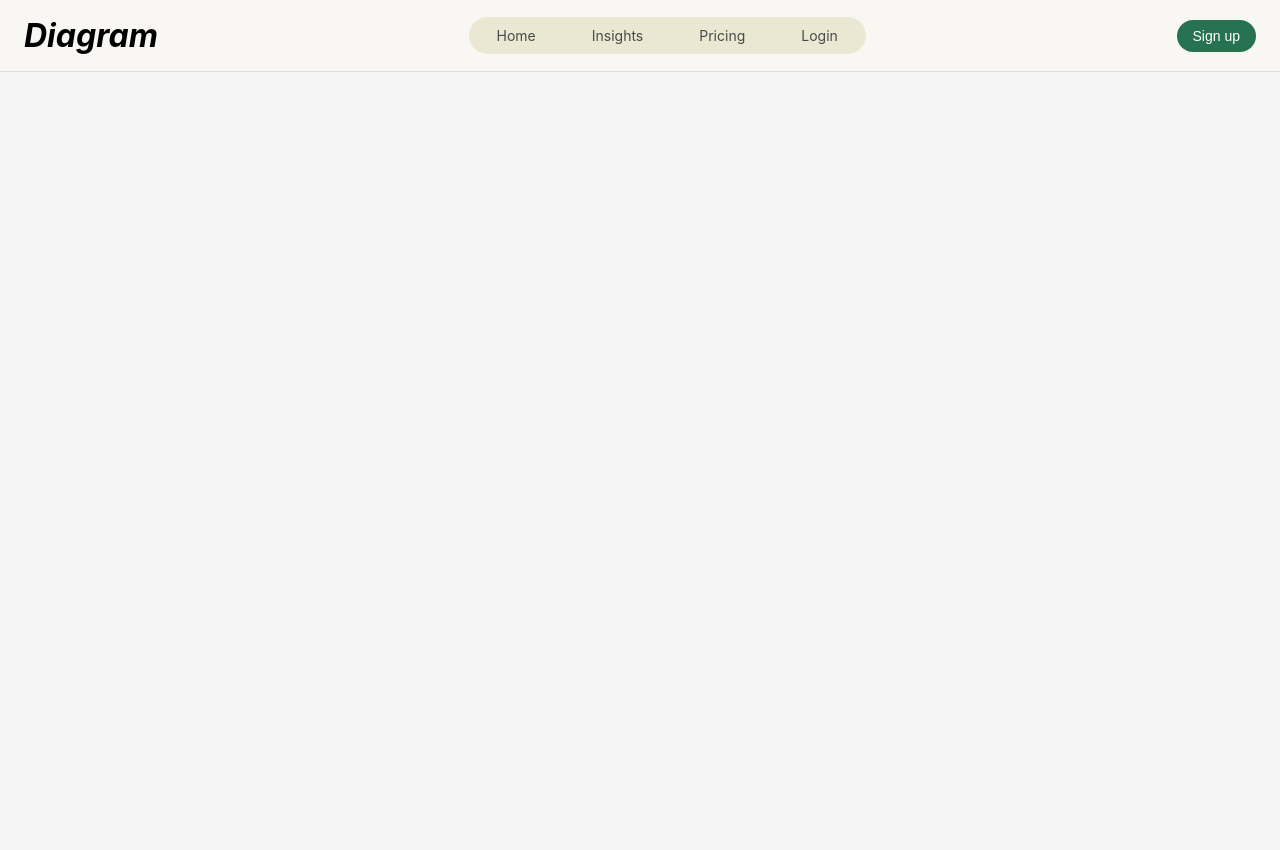
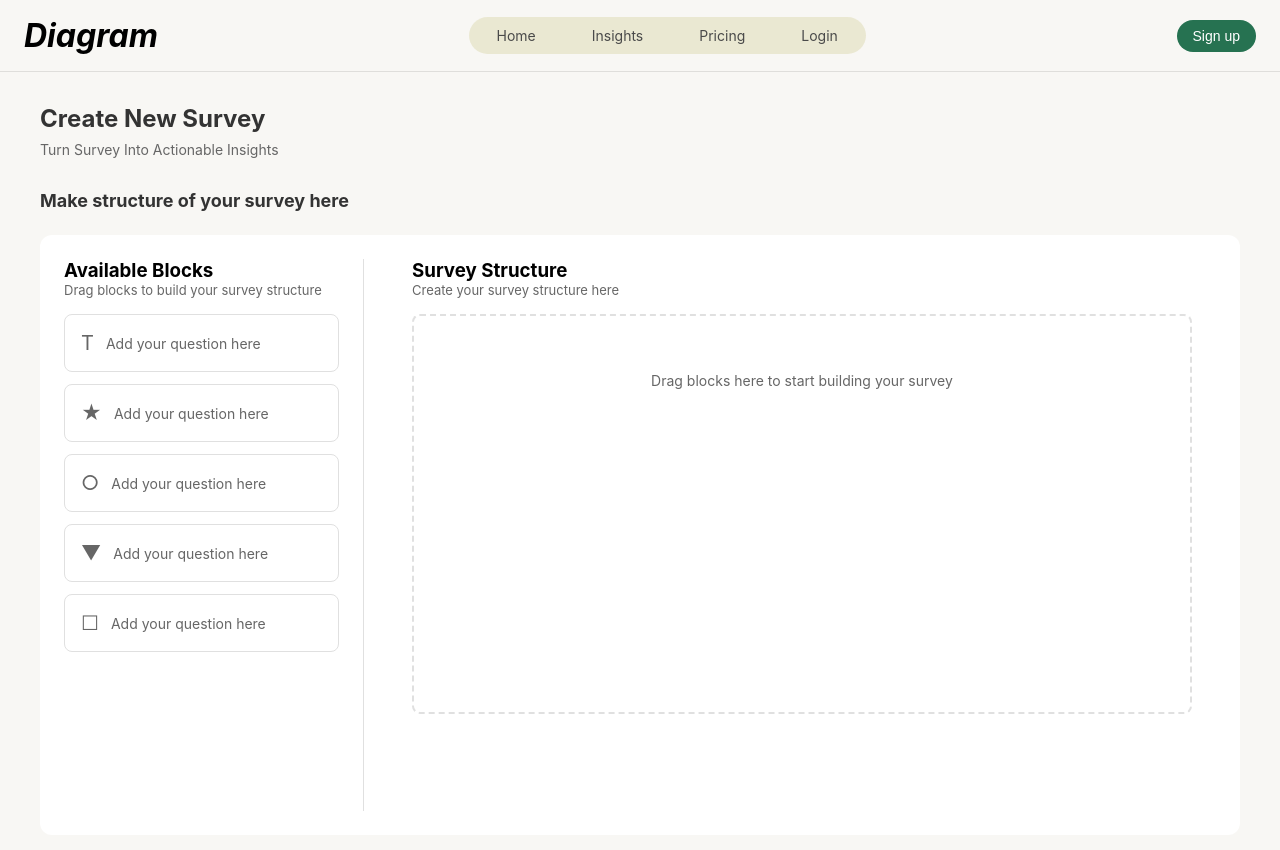
Before and after one commit to HaiderManzoor/wisdom_pro_f, a React (Create React App) app: page /survey-builder in a window 1280 px wide. Shown: the top 850 px of the page. Before the commit the page ends 800 px from the top, so only its background shows below. Built offline with nearby package versions, Linux system fonts and the light colour scheme.

Commit message:
adding survy functionality

```diff
--- a/package.json
+++ b/package.json
@@ -7,6 +7,7 @@
     "cookie": "^1.0.2",
     "cra-template": "1.2.0",
     "react": "^19.0.0",
+    "react-beautiful-dnd": "^13.1.1",
     "react-dom": "^19.0.0",
     "react-icons": "^5.4.0",
     "react-router-dom": "^7.1.3",
--- a/src/App.js
+++ b/src/App.js
@@ -1,30 +1,10 @@
-// import React from 'react';
-// import { BrowserRouter as Router, Routes, Route } from 'react-router-dom';
-// import Header from './components/Header/Header';
-// import Dashboard from './components/Dashboard/Dashboard';
-// import CreateSurvey from './components/CreateSurvey/CreateSurvey';
-
-// function App() {
-//   return (
-//     <Router>
-//       <div className="App">
-//         <Header />
-//         <Routes>
-//           <Route path="/" element={<Dashboard />} />
-//           <Route path="/create-survey" element={<CreateSurvey />} />
-//         </Routes>
-//       </div>
-//     </Router>
-//   );
-// }
-
-// export default App;
 import React from 'react';
 import { BrowserRouter as Router, Routes, Route } from 'react-router-dom';
 import Header from './components/Header/Header';
 import Dashboard from './components/Dashboard/Dashboard';
 import CreateSurvey from './components/CreateSurvey/CreateSurvey';
 import SurveyForm from './components/SurveyForm/SurveyForm';
+import SurveyBuilder from './components/SurveyBuilder/SurveyBuilder';
 
 function App() {
   return (
@@ -35,6 +15,7 @@ function App() {
           <Route path="/" element={<Dashboard />} />
           <Route path="/create-survey" element={<CreateSurvey />} />
           <Route path="/survey-form" element={<SurveyForm />} />
+          <Route path="/survey-builder" element={<SurveyBuilder />} />
         </Routes>
       </div>
     </Router>
--- a/src/components/CreateSurvey/CreateSurvey.js
+++ b/src/components/CreateSurvey/CreateSurvey.js
@@ -7,6 +7,10 @@ const CreateSurvey = () => {
 
   const handleStartFromScratch = () => {
     navigate('/survey-form');
+  };
+
+  const handleBuildWithAI = () => {
+    navigate('/survey-builder');
   };
 
   return (
@@ -25,14 +29,12 @@ const CreateSurvey = () => {
               </svg>
             </div>
             <h3>Start from scratch</h3>
-            <p>Begin with a blank survey or form. Then add your questions, text, and images</p>
+            <p>Create a survey form from scratch with our easy-to-use builder.</p>
           </div>
 
-          <div className="option-card">
-            <div className="icon">
-              <svg width="24" height="24" viewBox="0 0 24 24" fill="none">
-                <path d="M19 3H5C3.9 3 3 3.9 3 5v14c0 1.1.9 2 2 2h14c1.1 0 2-.9 2-2V5c0-1.1-.9-2-2-2zm-2 10h-4v4h-2v-4H7v-2h4V7h2v4h4v2z" fill="currentColor"/>
-              </svg>
+          <div className="option-card" onClick={handleBuildWithAI}>
+            <div className="icon-container">
+              <span className="plus-icon">+</span>
             </div>
             <h3>Build with AI</h3>
             <p>Type a short prompt. AI will create a tailored survey or a form just for you.</p>
--- /dev/null
+++ b/src/components/SurveyBuilder/SurveyBuilder.css
@@ -0,0 +1,166 @@
+.survey-builder-container {
+    padding: 2rem 2.5rem;
+    background-color: #F8F7F4;
+    min-height: calc(100vh - 64px);
+  }
+
+  .survey-builder-header {
+    margin-bottom: 2rem;
+  }
+
+  .survey-builder-header h1 {
+    font-size: 24px;
+    color: #333;
+    margin-bottom: 0.5rem;
+  }
+
+  .survey-builder-header p {
+    color: #666;
+    font-size: 14px;
+  }
+
+  .survey-builder-content h2 {
+    font-size: 18px;
+    color: #333;
+    margin-bottom: 1.5rem;
+  }
+
+  .survey-builder-workspace {
+    display: grid;
+    grid-template-columns: 300px 1fr;
+    gap: 24px;
+    background: white;
+    border-radius: 12px;
+    padding: 24px;
+    min-height: 600px;
+  }
+
+  .available-blocks {
+    border-right: 1px solid #E0E0E0;
+    padding-right: 24px;
+  }
+
+  .blocks-subtitle, .structure-subtitle {
+    color: #666;
+    font-size: 13px;
+    margin-bottom: 16px;
+  }
+
+  .blocks-container {
+    display: flex;
+    flex-direction: column;
+    gap: 12px;
+  }
+
+  .block-item {
+    background: white;
+    border: 1px solid #E0E0E0;
+    border-radius: 8px;
+    padding: 16px;
+    cursor: move;
+    transition: all 0.2s ease;
+    display: flex;
+    align-items: center;
+    gap: 12px;
+  }
+
+  .block-item:hover {
+    border-color: #90A99E;
+    box-shadow: 0 2px 8px rgba(0,0,0,0.05);
+    transform: translateY(-1px);
+  }
+
+  .block-icon {
+    color: #666;
+    font-size: 20px;
+  }
+
+  .block-text {
+    color: #666;
+    font-size: 14px;
+  }
+
+  .survey-structure {
+    padding: 0 24px;
+  }
+
+  .questions-container {
+    min-height: 400px;
+    border: 2px dashed #E0E0E0;
+    border-radius: 8px;
+    padding: 16px;
+    transition: all 0.2s ease;
+  }
+
+  .drag-over {
+    border-color: #90A99E;
+    background-color: rgba(144, 169, 158, 0.05);
+  }
+
+  .question-block {
+    background: white;
+    border: 1px solid #E0E0E0;
+    border-radius: 8px;
+    padding: 16px;
+    margin-bottom: 12px;
+    animation: slideIn 0.3s ease;
+  }
+
+  @keyframes slideIn {
+    from {
+      opacity: 0;
+      transform: translateY(10px);
+    }
+    to {
+      opacity: 1;
+      transform: translateY(0);
+    }
+  }
+
+  .question-block input[type="text"] {
+    width: 100%;
+    padding: 8px;
+    border: 1px solid transparent;
+    border-radius: 4px;
+    font-size: 14px;
+  }
+
+  .question-block input[type="text"]:focus {
+    border-color: #90A99E;
+    outline: none;
+  }
+
+  .options-container {
+    margin-top: 12px;
+    padding-left: 8px;
+  }
+
+  .option {
+    display: flex;
+    align-items: center;
+    gap: 8px;
+    margin: 8px 0;
+  }
+
+  .rating-preview {
+    margin-top: 12px;
+    display: flex;
+    gap: 8px;
+  }
+
+  .star {
+    color: #E0E0E0;
+    font-size: 20px;
+  }
+
+  .empty-state {
+    text-align: center;
+    color: #666;
+    padding: 40px;
+    font-size: 14px;
+  }
+
+  .dragging {
+    opacity: 0.5;
+    transform: scale(0.95);
+  }
--- /dev/null
+++ b/src/components/SurveyBuilder/SurveyBuilder.js
@@ -0,0 +1,172 @@
+import React, { useState } from 'react';
+import './SurveyBuilder.css';
+
+const SurveyBuilder = () => {
+  const [components] = useState([
+    {
+      id: 'text',
+      title: 'Add your question here',
+      icon: 'T',
+      type: 'text-input'
+    },
+    {
+      id: 'rating',
+      title: 'Add your question here',
+      icon: '★',
+      type: 'rating'
+    },
+    {
+      id: 'radio',
+      title: 'Add your question here',
+      icon: '○',
+      type: 'radio'
+    },
+    {
+      id: 'dropdown',
+      title: 'Add your question here',
+      icon: '▼',
+      type: 'dropdown'
+    },
+    {
+      id: 'checkbox',
+      title: 'Add your question here',
+      icon: '☐',
+      type: 'checkbox'
+    }
+  ]);
+
+  const [survey, setSurvey] = useState({
+    title: '',
+    questions: []
+  });
+
+  const handleDragStart = (e, component) => {
+    try {
+      e.dataTransfer.setData('application/json', JSON.stringify(component));
+      e.target.classList.add('dragging');
+    } catch (error) {
+      console.error('Drag start error:', error);
+    }
+  };
+
+  const handleDragEnd = (e) => {
+    e.target.classList.remove('dragging');
+  };
+
+  const handleDragOver = (e) => {
+    e.preventDefault();
+    e.currentTarget.classList.add('drag-over');
+  };
+
+  const handleDragLeave = (e) => {
+    e.currentTarget.classList.remove('drag-over');
+  };
+
+  const handleDrop = (e) => {
+    e.preventDefault();
+    e.currentTarget.classList.remove('drag-over');
+
+    try {
+      const componentData = JSON.parse(e.dataTransfer.getData('application/json'));
+      const newQuestion = {
+        id: Date.now(),
+        ...componentData
+      };
+
+      setSurvey(prev => ({
+        ...prev,
+        questions: [...prev.questions, newQuestion]
+      }));
+    } catch (error) {
+      console.error('Drop error:', error);
+    }
+  };
+
+  return (
+    <div className="survey-builder-container">
+      <div className="survey-builder-header">
+        <h1>Create New Survey</h1>
+        <p>Turn Survey Into Actionable Insights</p>
+      </div>
+
+      <div className="survey-builder-content">
+        <h2>Make structure of your survey here</h2>
+
+        <div className="survey-builder-workspace">
+          <div className="available-blocks">
+            <h3>Available Blocks</h3>
+            <p className="blocks-subtitle">Drag blocks to build your survey structure</p>
+
+            <div className="blocks-container">
+              {components.map(component => (
+                <div
+                  key={component.id}
+                  className="block-item"
+                  draggable="true"
+                  onDragStart={(e) => handleDragStart(e, component)}
+                  onDragEnd={handleDragEnd}
+                >
+                  <span className="block-icon">{component.icon}</span>
+                  <span className="block-text">{component.title}</span>
+                </div>
+              ))}
+            </div>
+          </div>
+
+          <div
+            className="survey-structure"
+            onDragOver={handleDragOver}
+            onDragLeave={handleDragLeave}
+            onDrop={handleDrop}
+          >
+            <h3>Survey Structure</h3>
+            <p className="structure-subtitle">Create your survey structure here</p>
+
+            <div className="questions-container">
+              {survey.questions.map((question, index) => (
+                <div key={question.id} className="question-block">
+                  <input
+                    type="text"
+                    value={question.title}
+                    onChange={(e) => {
+                      const newQuestions = [...survey.questions];
+                      newQuestions[index].title = e.target.value;
+                      setSurvey({ ...survey, questions: newQuestions });
+                    }}
+                    placeholder="Add your question here"
+                  />
+                  {question.type === 'radio' && (
+                    <div className="options-container">
+                      <div className="option">
+                        <input type="radio" disabled />
+                        <span>Option 1</span>
+                      </div>
+                      <div className="option">
+                        <input type="radio" disabled />
+                        <span>Option 2</span>
+                      </div>
+                    </div>
+                  )}
+                  {question.type === 'rating' && (
+                    <div className="rating-preview">
+                      {[1,2,3,4,5].map(star => (
+                        <span key={star} className="star">★</span>
+                      ))}
+                    </div>
+                  )}
+                </div>
+              ))}
+              {survey.questions.length === 0 && (
+                <div className="empty-state">
+                  Drag blocks here to start building your survey
+                </div>
+              )}
+            </div>
+          </div>
+        </div>
+      </div>
+    </div>
+  );
+};
+
+export default SurveyBuilder;
```
Also changed, not shown: 1 other file (tests, documents, lock files or other folders).
